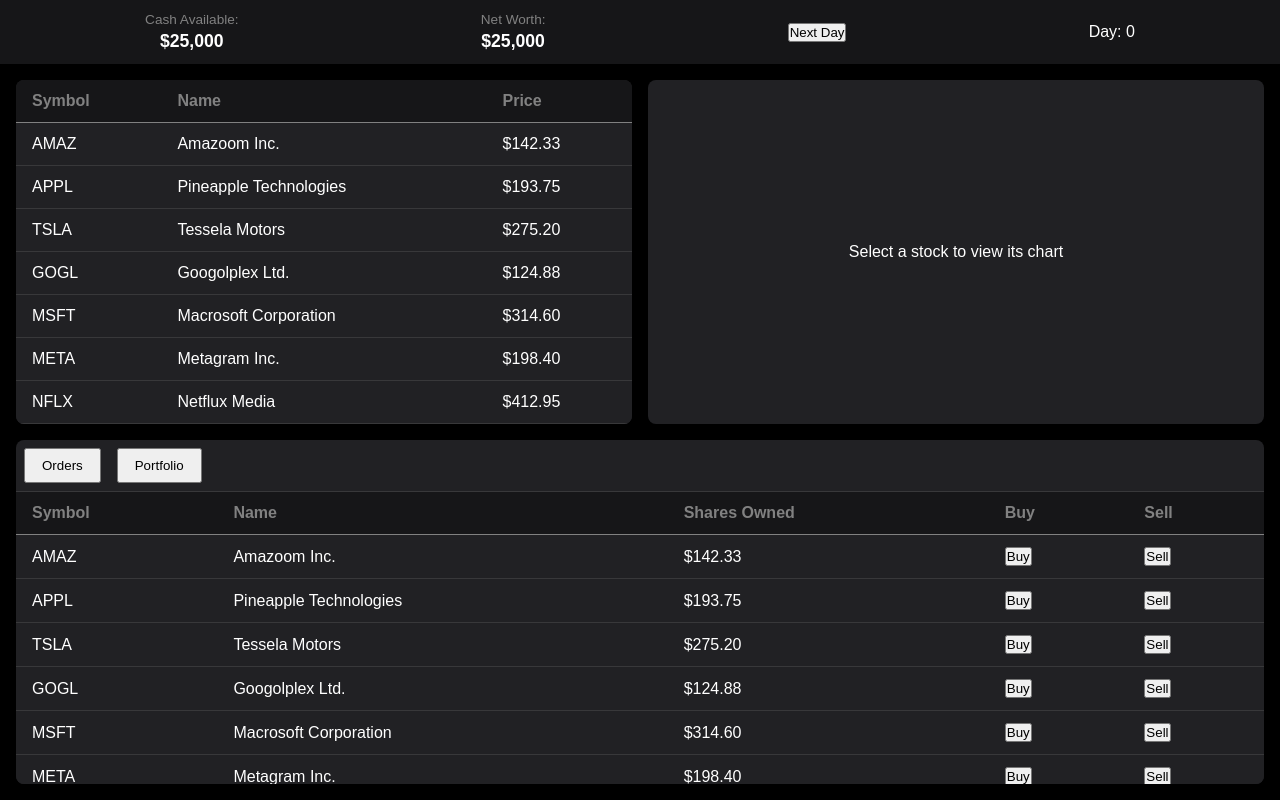
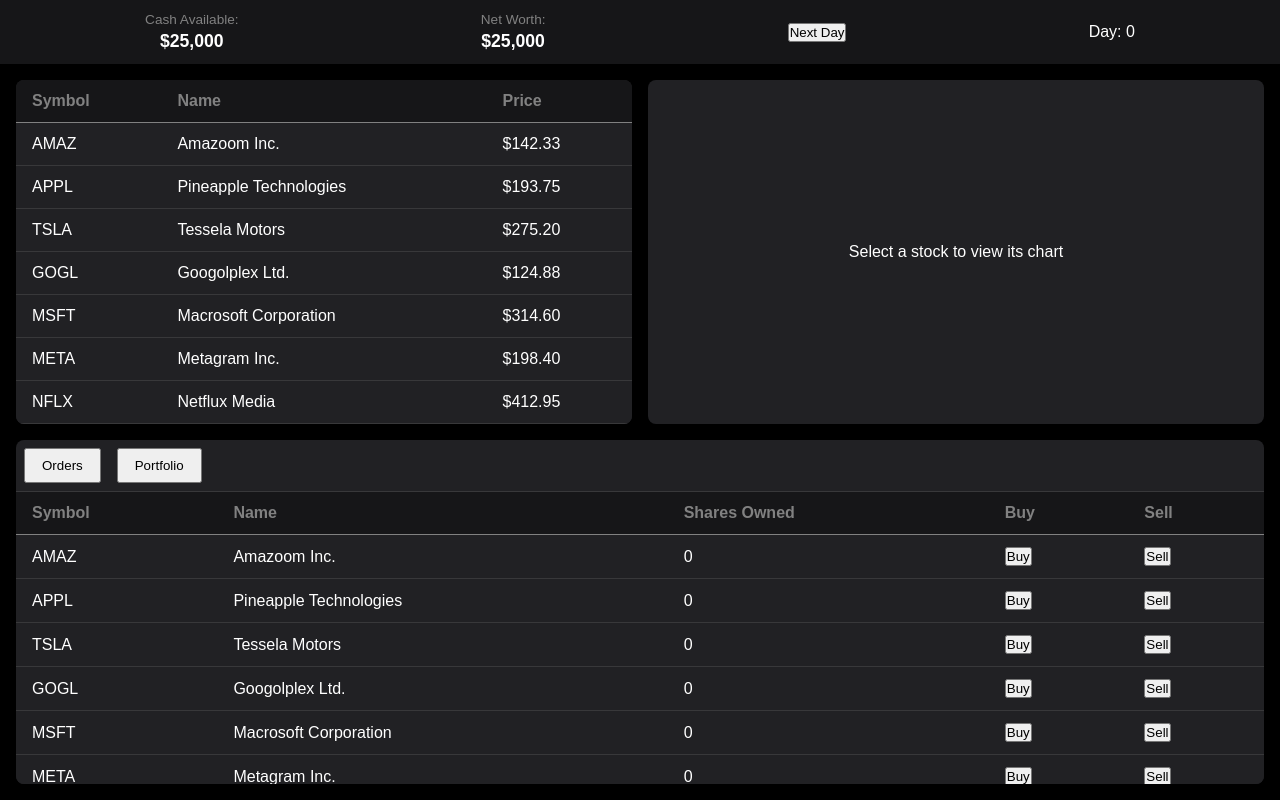
Before and after one commit to kevinsctfries/day-trader, a Next.js app: page /dashboard in a window 1280 px wide. Built offline with nearby package versions, Linux system fonts and the light colour scheme.

Commit message:
chore: remove stock.price from Orders

```diff
--- a/src/app/components/Orders/Orders.tsx
+++ b/src/app/components/Orders/Orders.tsx
@@ -29,7 +29,7 @@ export default function Orders({ day, baseStocks }: Props) {
             <tr key={stock.symbol}>
               <td>{stock.symbol}</td>
               <td>{stock.name}</td>
-              <td>${stock.price.toFixed(2)}</td>
+              <td>0</td>
               <td>
                 <button>Buy</button>
               </td>
```
